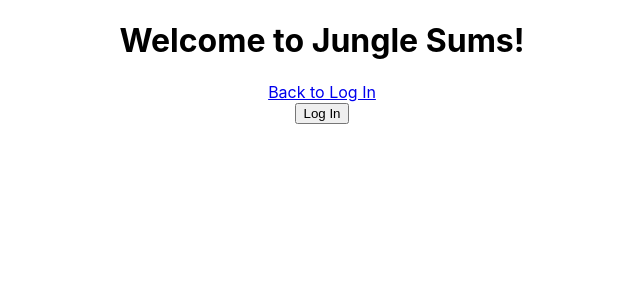
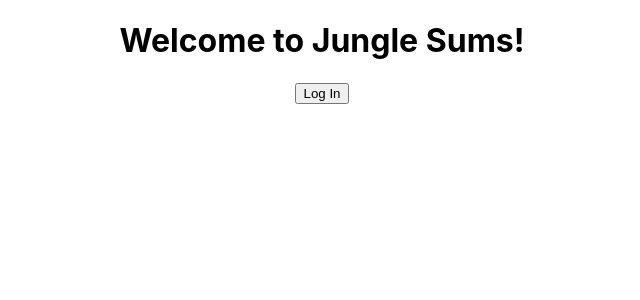
Before and after one commit to SchoolOfCode/final-project_front-end-full-stack-fam, a React (Create React App) app in the folder frontend-final-project/: page / in a window 1280 px wide. Shown: the top 300 px of the page, without its empty margins (318-958 px from the left). Built offline with nearby package versions, Linux system fonts and the light colour scheme.

Commit message:
landing page successfully rerenders as login page

```diff
--- a/frontend-final-project/src/components/App/App.js
+++ b/frontend-final-project/src/components/App/App.js
@@ -1,7 +1,4 @@
 import "./App.css";
-import LoginButton from "../Login/LoginButton";
-import LogoutButton from "../Login/LogoutButton";
-import Profile from "../Login/Profile";
 import { Routes, Route } from "react-router-dom";
 import LandingPage from "../../routes/LandingPage/LandingPage";
 import LoginPage from "../../routes/LoginPage/LoginPage";
@@ -11,11 +8,13 @@ import ChildHomepage from "../../routes/ChildHomepage/ChildHomepage";
 import ExpeditionPage from "../../routes/ExpeditionPage/ExpeditionPage";
 import ActivityPage from "../../routes/ActivityPage/ActivityPage";
 import ResultsPage from "../../routes/ResultsPage/ResultsPage";
+import LogoutButton from "../Login/LogoutButton";
 
 function App() {
   return (
     <div className="App">
       <h1> Welcome to Jungle Sums! </h1>
+      <LogoutButton/>
       <Routes>
         <Route path="/" element={<LandingPage />} />
         <Route path="login" element={<LoginPage />} />
@@ -26,9 +25,6 @@ function App() {
         <Route path="activity" element={<ActivityPage />} />
         <Route path="results" element={<ResultsPage />} />
       </Routes>
-      <LoginButton />
-      <LogoutButton />
-      <Profile />
     </div>
   );
 }
--- a/frontend-final-project/src/routes/LandingPage/LandingPage.js
+++ b/frontend-final-project/src/routes/LandingPage/LandingPage.js
@@ -1,13 +1,18 @@
-import { Link } from 'react-router-dom'
+import { useAuth0 } from "@auth0/auth0-react";
+import LoginButton from '../../components/Login/LoginButton';
+import LogoutButton from '../../components/Login/LogoutButton';
 import './LandingPage.css'
+import LoginPage from '../LoginPage/LoginPage';
 
 export default function LandingPage() {
-
+  const {isAuthenticated } = useAuth0();
+    if(isAuthenticated){
+      return <LoginPage/>
+    }
     return (
     <>
-     <nav>
-          <Link to="/login">Back to Log In</Link>
-        </nav>
+      <LoginButton />
+      <LogoutButton/>
     </>
     );
   }
--- a/frontend-final-project/src/routes/ParentHomepage/ParentHomepage.js
+++ b/frontend-final-project/src/routes/ParentHomepage/ParentHomepage.js
@@ -1,4 +1,5 @@
 import { Link } from 'react-router-dom'
+import Profile from '../../components/Login/Profile';
 import './ParentHomepage.css'
 
 export default function ParentHomepage() {
@@ -16,6 +17,7 @@ export default function ParentHomepage() {
         <nav>
           <Link to="/login">Back to Log In</Link>
         </nav>
+        <Profile/>
       </>
     );
   }
```
